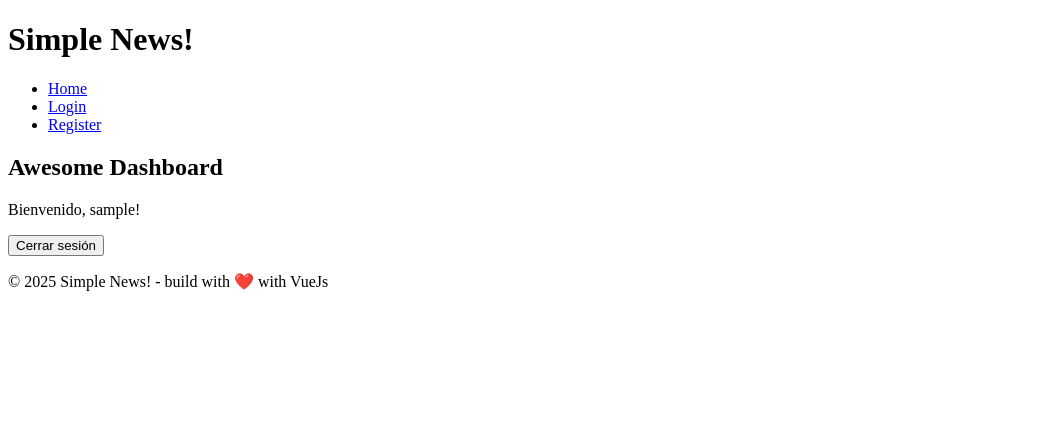
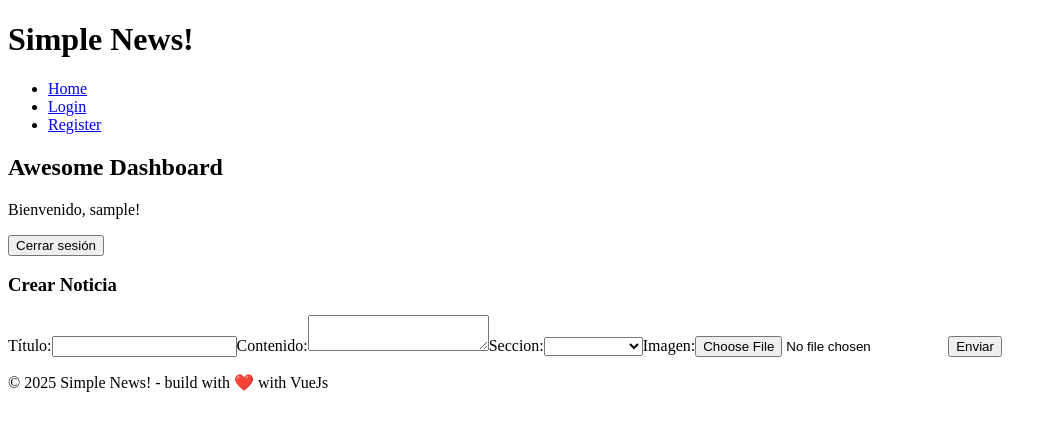
Before and after one commit to Alelizzt/SimpleNewsSystem, a Vue app in the folder frontend/simple-news/: page /dashboard in a window 1280 px wide. Shown: the top 430 px of the page, without its empty margins (0-1057 px from the left). Built offline with nearby package versions, Linux system fonts and the light colour scheme; sample sign-in values are in the browser's storage.

Commit message:
Se crea el formulario para crear las noticias

```diff
--- a/frontend/simple-news/src/router/index.ts
+++ b/frontend/simple-news/src/router/index.ts
@@ -5,7 +5,7 @@ import AboutView from "../views/AboutView.vue";
 import RegisterView from "../views/RegisterView.vue";
 import LoginView from "../views/LoginView.vue";
 import DashboardView from "../views/DashboardView.vue";
-import { useAuthStore } from "../stores/auth";
+import { useAuthStore } from "../stores/authStore";
 
 const routes = [
   {
--- a/frontend/simple-news/src/services/authService.ts
+++ b/frontend/simple-news/src/services/authService.ts
@@ -1,5 +1,5 @@
 import router from "../router";
-import { useAuthStore } from "../stores/auth";
+import { useAuthStore } from "../stores/authStore";
 
 
 
--- /dev/null
+++ b/frontend/simple-news/src/services/newsService.ts
@@ -0,0 +1,38 @@
+import { useAuthStore } from '../stores/authStore';
+
+const API_URL = 'http://127.0.0.1:8000/v1/news/';
+
+export async function createNews(tittle: string, content: string, section: string, author: number, imageFile: File): Promise<any> {
+  const auth = useAuthStore();
+
+  const formData = new FormData();
+  formData.append('title', tittle)
+  formData.append('content', content)
+  formData.append('section', section)
+  console.log(author, typeof author);
+  formData.append('author', String(author))
+  formData.append('image', imageFile);
+
+  try {
+    const response = await fetch(API_URL, {
+      method: 'POST',
+      headers: auth.token ? { Authorization: `Bearer ${auth.token}` } : undefined,
+      body: formData,
+    });
+
+    const data = await response.json();
+
+    if (!response.ok) {
+      // Lanza el mensaje de error del backend si existe
+      throw new Error(
+        data.detail?.[0]?.msg || data.detail || 'Failed to create news with status: ' + response.status
+      );
+    }
+
+    return data;
+  } catch (error) {
+    alert('Error creating news: ' + (error instanceof Error ? error.message : 'Unknown error'));
+    console.error('Error creating news:', error);
+    throw error;
+  }
+}
--- a/frontend/simple-news/src/views/DashboardView.vue
+++ b/frontend/simple-news/src/views/DashboardView.vue
@@ -1,17 +1,34 @@
 <template>
-  <div>
-    <h2>Awesome Dashboard</h2>
-    <p v-if="username">Bienvenido, {{ username }}!</p>
-    <p v-else>No se pudo obtener el usuario.</p>
-    <button @click="logout">Cerrar sesión</button>
-  </div>
+  <h2>Awesome Dashboard</h2>
+  <p v-if="username">Bienvenido, {{ username }}!</p>
+  <button @click="logout">Cerrar sesión</button>
+
+  <form id="news-form" @submit.prevent="handleNewsSubmit">
+    <h3>Crear Noticia</h3>
+    <label for="title">Título:</label>
+    <input type="text" id="title" name="title" v-model="news.title" required>
+    <label for="content">Contenido:</label>
+    <textarea id="content" name="content" v-model="news.content" required></textarea>
+    <label for="section">Seccion:</label>
+    <select id="section" name="section" v-model="news.section" required>
+      <option value="sports">Deportes</option>
+      <option value="politics">Politica</option>
+      <option value="social">Sociedad</option>
+      <option value="international">Internacional</option>
+      <option value="health">Salud</option>
+    </select>
+    <label for="image">Imagen:</label>
+    <input type="file" id="image" name="image" @change="onFileChange" accept="image/png, image/jpeg" />
+    <button type="submit">Enviar</button>
+  </form>
 </template>
 
 <script setup lang="ts">
-import { computed } from 'vue'
-import { useAuthStore } from '../stores/auth'
+import { ref, computed } from 'vue'
+import { useAuthStore } from '../stores/authStore'
 import { jwtDecode } from 'jwt-decode'
 import { logout } from '../services/authService'
+import { createNews } from '../services/newsService'
 
 const auth = useAuthStore()
 
@@ -25,6 +42,54 @@ const username = computed(() => {
   }
 })
 
+const idAuthor = computed(() => {
+  if (!auth.token) return null
+  try {
+    const decoded: any = jwtDecode(auth.token)
+    return decoded.id || null
+  } catch {
+    return null
+  }
+})
+
+const news = ref({
+  title: '',
+  content: '',
+  section: '',
+})
+
+
+async function handleNewsSubmit() {
+  if (!imageFile.value) {
+    alert('Por favor, selecciona una imagen.')
+    return
+  }
+
+  try {
+
+    const auth = useAuthStore()
+    const data = await createNews(news.value.title, news.value.content, news.value.section, idAuthor.value, imageFile.value)
+
+    console.log('Noticia creada:', data)
+    alert('Noticia enviada exitosamente')
+
+  } catch (error) {
+    console.error('Error al enviar la noticia:', error)
+    alert('Error al enviar la noticia')
+  }
+}
+
+
+const imageFile = ref<File | null>(null)
+
+function onFileChange(e: Event) {
+  const target = e.target as HTMLInputElement
+  if (target.files && target.files.length > 0) {
+    imageFile.value = target.files[0]
+  }
+}
+
+
 </script>
 
 <style>
--- a/frontend/simple-news/src/views/LoginView.vue
+++ b/frontend/simple-news/src/views/LoginView.vue
@@ -11,7 +11,7 @@
 
 <script setup lang="ts">
 import { ref } from 'vue'
-import { useAuthStore } from '../stores/auth'
+import { useAuthStore } from '../stores/authStore'
 import { useRouter } from 'vue-router'
 import { login } from '../services/authService'
 
```
Also changed, not shown: frontend/simple-news/src/stores/authStore.ts (renamed from frontend/simple-news/src/stores/auth.ts).
